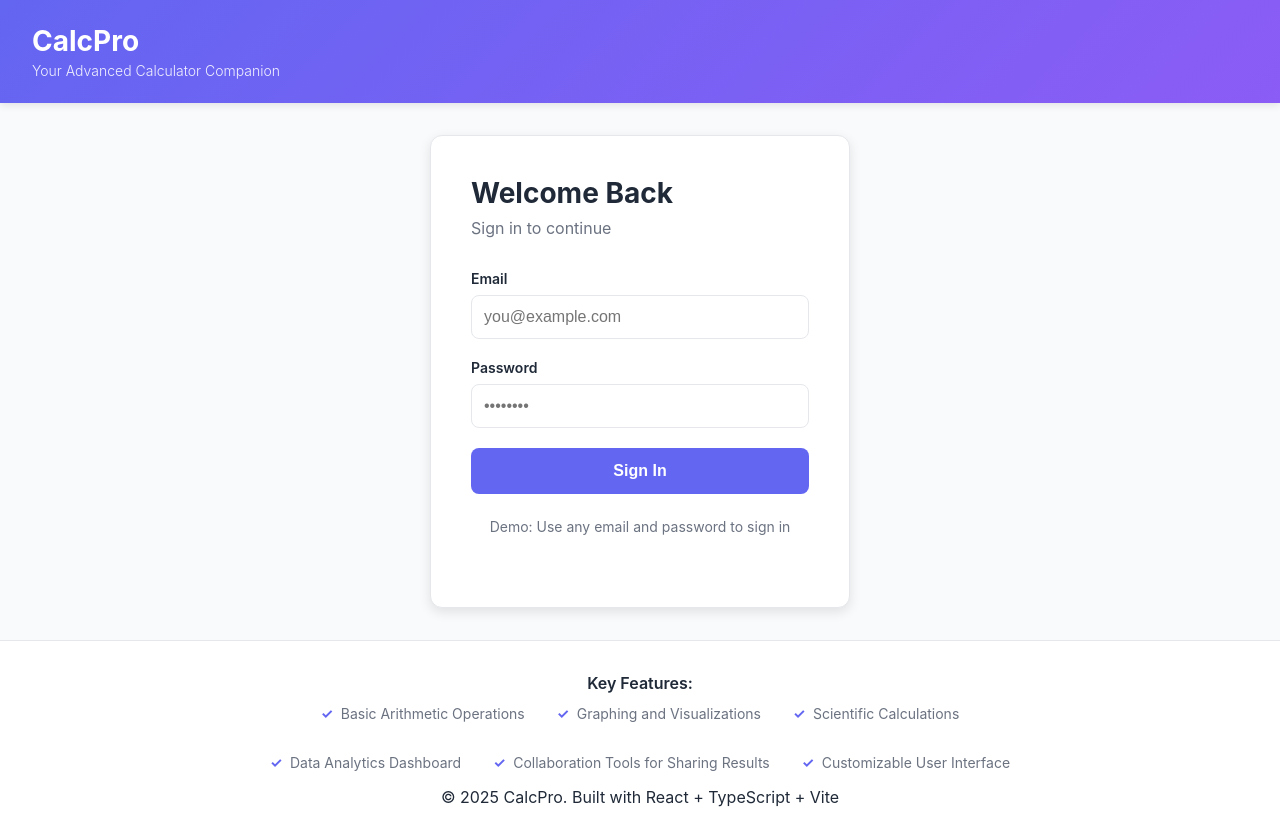
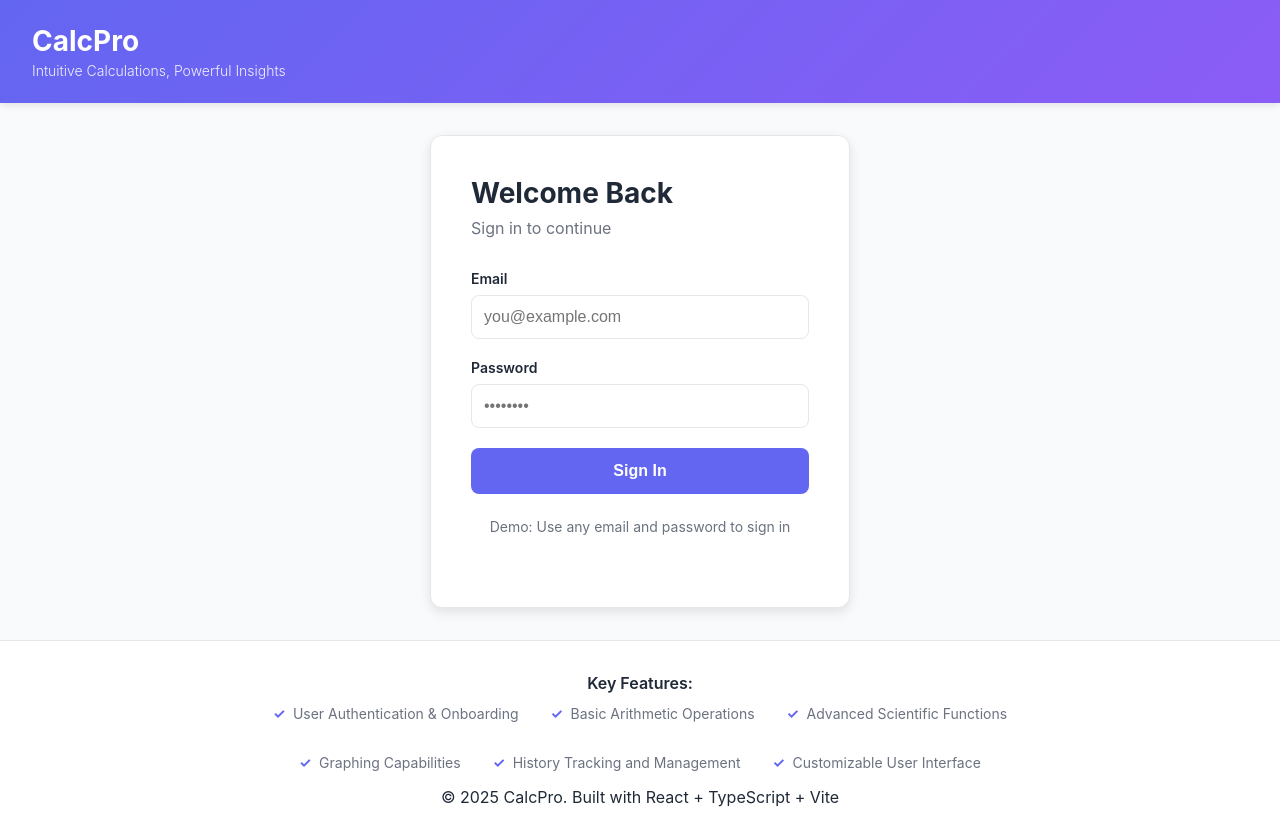
Before and after one commit to playworks93/calcpro-landing-app, a React (Vite) app: page / in a window 1280 px wide. Built offline with nearby package versions, Linux system fonts and the light colour scheme.

Commit message:
Add src/App.tsx

```diff
--- a/src/App.tsx
+++ b/src/App.tsx
@@ -1,11 +1,11 @@
 import { useState } from 'react'
 import Dashboard from './components/Dashboard'
 import Auth from './components/Auth'
-import CalculatorDisplay from './components/CalculatorDisplay'
-import CalculatorButton from './components/CalculatorButton'
-import GraphingTool from './components/GraphingTool'
-import AnalyticsDashboard from './components/AnalyticsDashboard'
-import HistoryLog from './components/HistoryLog'
+import AuthComponent from './components/AuthComponent'
+import CalculatorComponent from './components/CalculatorComponent'
+import HistoryComponent from './components/HistoryComponent'
+import GraphComponent from './components/GraphComponent'
+import UserSettingsComponent from './components/UserSettingsComponent'
 
 function App() {
   const [isAuthenticated, setIsAuthenticated] = useState(false)
@@ -23,7 +23,7 @@ function App() {
       <header className="app-header">
         <div className="header-content">
           <h1>CalcPro</h1>
-          <p className="tagline">Your Advanced Calculator Companion</p>
+          <p className="tagline">Intuitive Calculations, Powerful Insights</p>
         </div>
         {isAuthenticated && (
           <button onClick={handleLogout} className="btn-logout">
@@ -44,11 +44,11 @@ function App() {
         <div className="features">
           <h3>Key Features:</h3>
           <ul>
+          <li>User Authentication & Onboarding</li>
           <li>Basic Arithmetic Operations</li>
-          <li>Graphing and Visualizations</li>
-          <li>Scientific Calculations</li>
-          <li>Data Analytics Dashboard</li>
-          <li>Collaboration Tools for Sharing Results</li>
+          <li>Advanced Scientific Functions</li>
+          <li>Graphing Capabilities</li>
+          <li>History Tracking and Management</li>
           <li>Customizable User Interface</li>
           </ul>
         </div>
```
